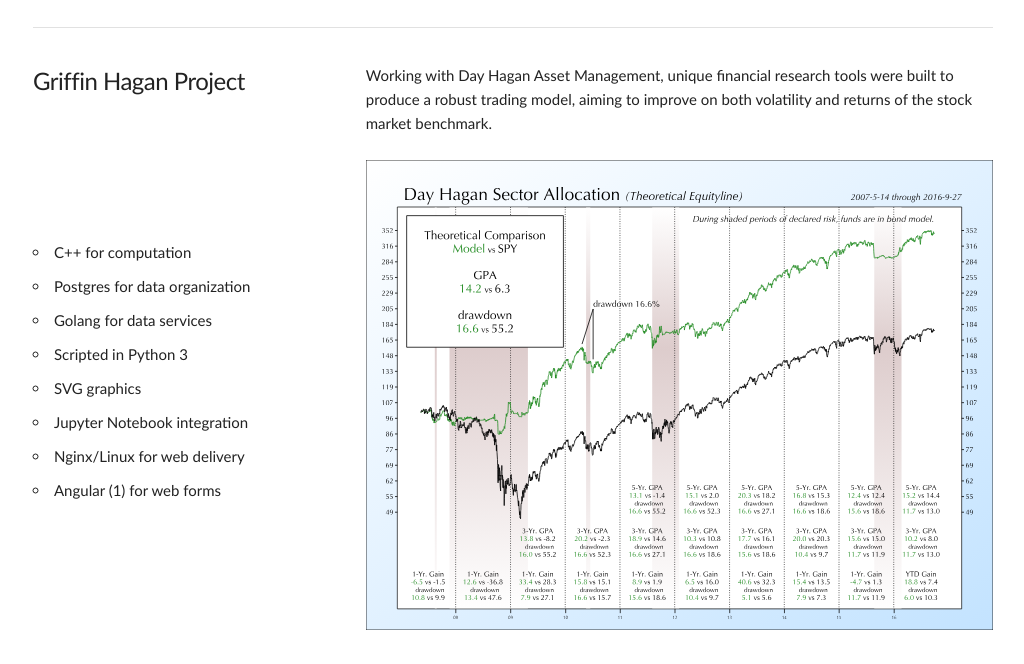
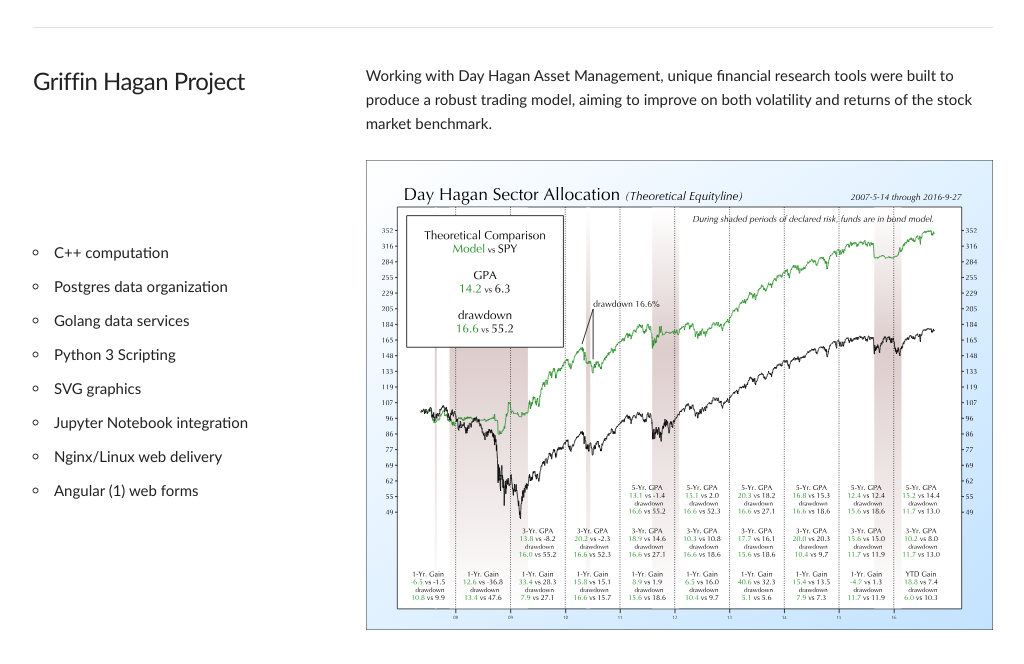
Before and after one commit to JohnCGriffin/JohnCGriffin.github.io, a plain HTML site: page index.html in a window 1280 px wide. Shown: the part 136-800 px from the top of the page, without its empty margins (127-1151 px from the left). Drawn offline with Linux system fonts and the light colour scheme.

Commit message:
changed words

```diff
--- a/index.html
+++ b/index.html
@@ -52,14 +52,14 @@
       <div class="row">
         <div class="one-third column" style="margin-top:80px">
           <ul>
-            <li>C++ for computation</li>
-            <li>Postgres for data organization</li>
-            <li>Golang for data services</li>
-            <li>Scripted in Python 3</li>
+            <li>C++ computation</li>
+            <li>Postgres data organization</li>
+            <li>Golang data services</li>
+            <li>Python 3 Scripting</li>
             <li>SVG graphics</li>
             <li>Jupyter Notebook integration</li>
-            <li>Nginx/Linux for web delivery</li>
-            <li>Angular (1) for web forms</li>
+            <li>Nginx/Linux web delivery</li>
+            <li>Angular (1) web forms</li>
           </ul>
         </div>
         <div class="two-thirds column">
```
